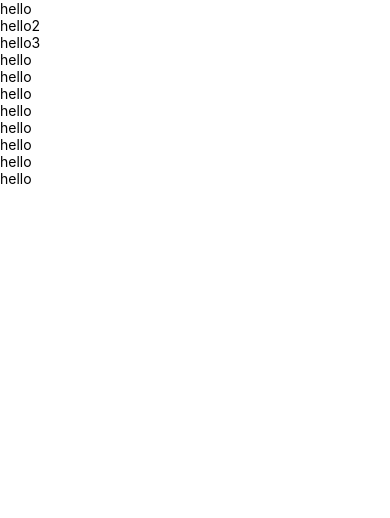
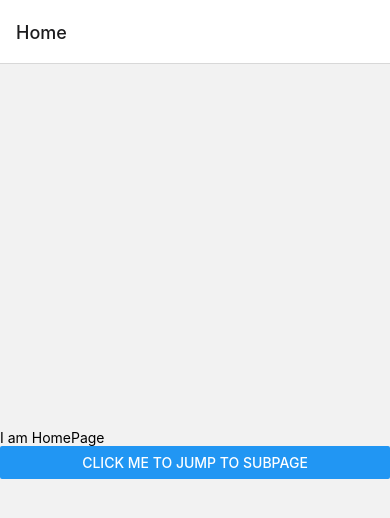
Before and after one commit to chomnNewBee/reactNativeStudy, a React Native app in the folder RnApp/: screen / in a window 390 px wide. Shown: the top 518 px of the page. Built offline with nearby package versions, Linux system fonts and the light colour scheme.

Commit message:
stacknavigation

```diff
--- a/RnApp/App.js
+++ b/RnApp/App.js
@@ -13,6 +13,7 @@ import TouchableTest from './src/touchableTest';
 import ScrollViewTest from './src/ScrollViewTest';
 import FlatListDemo from './src/FlatListDemo';
 import {NavigationContainer} from "@react-navigation/native"
+import StackNavigationTest from './src/StackNavigationTest';
 
 
 export default function App() {
@@ -28,7 +29,7 @@ export default function App() {
     // <TextInputTest></TextInputTest>
     // <ScrollViewTest></ScrollViewTest>
     <NavigationContainer>
-      <FlatListDemo></FlatListDemo>
+      <StackNavigationTest></StackNavigationTest>
     </NavigationContainer>
 
 
--- a/RnApp/package.json
+++ b/RnApp/package.json
@@ -9,6 +9,7 @@
     "web": "expo start --web"
   },
   "dependencies": {
+    "@react-navigation/native": "^6.1.9",
     "@react-navigation/native-stack": "^6.9.17",
     "expo": "~50.0.2",
     "expo-status-bar": "~1.11.1",
--- /dev/null
+++ b/RnApp/src/StackNavigationTest.js
@@ -0,0 +1,46 @@
+import { Button, StyleSheet, Text, View } from 'react-native'
+import React from 'react'
+import { createNativeStackNavigator } from '@react-navigation/native-stack'
+
+function HomeScreen({navigation}){
+
+    return(
+        <View style={styles.container}>
+            <Text>I am HomePage</Text>
+            <Button title='Click me to jump to subPage'
+            onPress={()=> navigation.navigate('Sub')}></Button>
+
+        </View>
+    )
+
+}
+function SubPage({navigation}){
+
+    return(
+        <View style={styles.container}>
+            <Text>I am SubPage</Text>
+            <Button title='Click me to jump to HomePage'
+            onPress={()=> navigation.navigate('Home')}></Button>
+
+        </View>
+    )
+
+}
+export default function StackNavigationTest() {
+    const StackNav = createNativeStackNavigator()
+
+    return (
+        <StackNav.Navigator>
+            <StackNav.Screen name='Home' component={HomeScreen}></StackNav.Screen>
+            <StackNav.Screen name='Sub' component={SubPage}></StackNav.Screen>
+
+        </StackNav.Navigator>
+    )
+}
+
+const styles = StyleSheet.create({
+    container:{
+        flex:1,
+        justifyContent:"center"
+    }
+})
```
Also changed, not shown: 1 other file (tests, documents, lock files or other folders).
